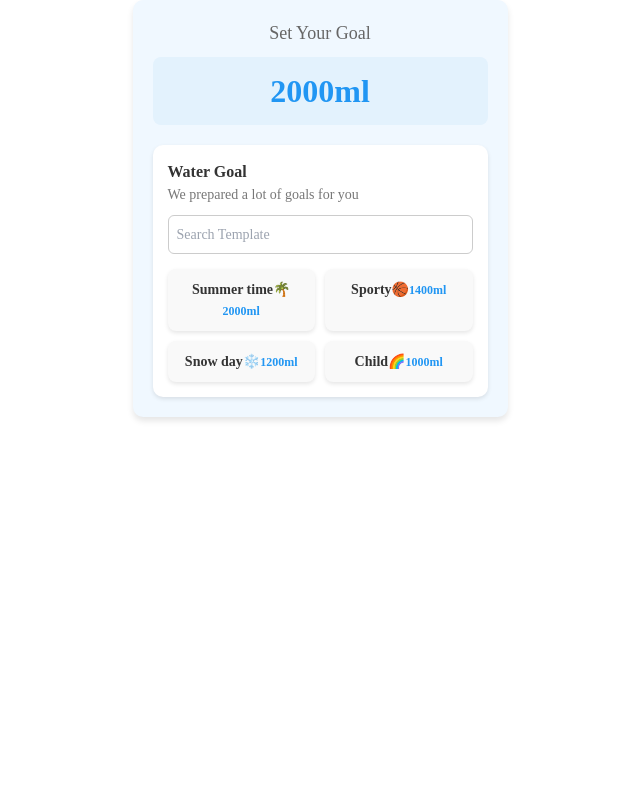
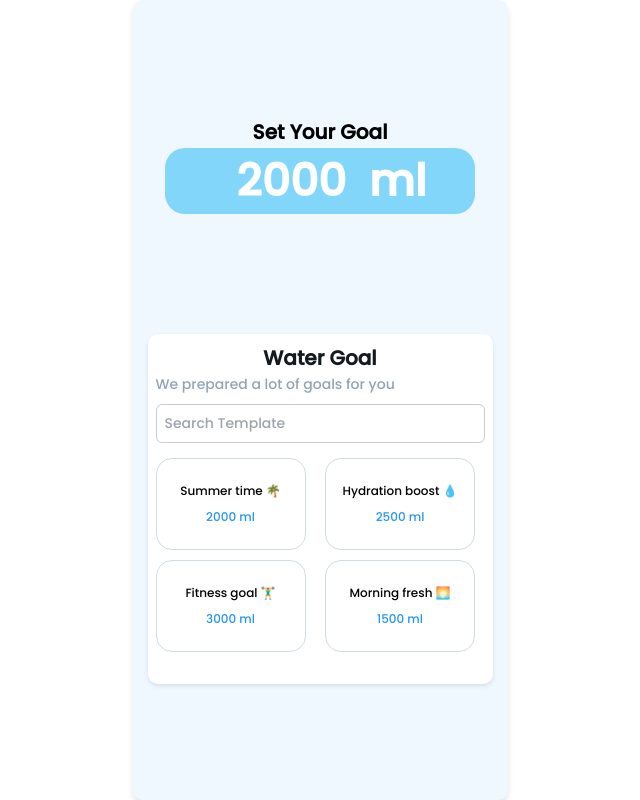
Before and after one commit to Ivan3750/watertrackerApp, a Next.js app: page /goal in a window 1280 px wide. Shown: the whole page, without its empty margins (320-960 px from the left). Built offline with nearby package versions, Linux system fonts and the light colour scheme; no server answers.

Commit message:
goal page

```diff
--- a/app/(pages)/goal/page.jsx
+++ b/app/(pages)/goal/page.jsx
@@ -1,42 +1,99 @@
-import "@/app/styles/goal.css"
+"use client";
+
+import "@/app/styles/goal.css";
+import GoalCard from "@/app/components/GoalCard";
+import search from "@/app/assets/search.svg";
+import { useState, useEffect } from "react";
+
+const WaterGoal = () => {
+  const [searchValue, setSearchValue] = useState("");
+  const [goalAmount, setGoalAmount] = useState(2000);
+
+  const goalCards = [
+    { title: "Summer time 🌴", amount: 2000 },
+    { title: "Hydration boost 💧", amount: 2500 },
+    { title: "Fitness goal 🏋️‍♂️", amount: 3000 },
+    { title: "Morning fresh 🌅", amount: 1500 },
+    { title: "Power-up hydration ⚡", amount: 1800 },
+    { title: "Healthy skin glow ✨", amount: 2200 },
+    { title: "Post-workout refill 💪", amount: 2800 },
+    { title: "Focus and energy 🔋", amount: 2300 },
+    { title: "Detox cleanse 🍋", amount: 2700 },
+    { title: "Afternoon refreshment 🌞", amount: 2100 },
+    { title: "Rise and shine ☀️", amount: 1600 },
+    { title: "Weekend hydration 🏖️", amount: 3200 },
+    { title: "Mental clarity 💡", amount: 1900 },
+    { title: "Mood booster 😊", amount: 2400 },
+    { title: "Thirsty Thursday 🥤", amount: 2600 },
+    { title: "Healthy habits 💚", amount: 2000 },
+    { title: "Quick refresh 🚰", amount: 1500 },
+    { title: "Energize your day ⚡", amount: 3000 },
+    { title: "Weekend getaway 🌊", amount: 3300 },
+    { title: "Mindful hydration 🧘‍♀️", amount: 2100 },
+  ];
+
+  useEffect(()=>{
+    fetch('/api/profil', {
+      method: 'GET',
+      headers: {
+          'Authorization': `Bearer ${localStorage.token}`
+      }
+  })
+      .then(response => response.json())
+      .then(data => {
+        setGoalAmount(Number(data.goal))
+      })
+      .catch(error => console.error(error));
+
+  }
+    ,[])
 
 
-const WaterGoal = () => {
+  useEffect(()=>{
+
+  },[goalAmount])
+
+
+  const filteredCards = goalCards.filter((card) =>
+    card.title.toLowerCase().includes(searchValue.toLowerCase())
+  );
+
   return (
     <div className="container">
       <div className="header">
         <h2 className="header-text">Set Your Goal</h2>
-          <div className="goal-display">2000ml</div>
+        <div className="goal-display">
+          <input
+            type="number"
+            className="input-setGoal"
+            min="100"
+            max="5000"
+            step="50"
+            value={goalAmount}
+            onChange={(e) => setGoalAmount(Number(e.target.value))}
+          />
+          <span>ml</span>
+        </div>
       </div>
       <div className="goal-section">
         <h3 className="section-title">Water Goal</h3>
         <p className="description">We prepared a lot of goals for you</p>
-
         <input
           type="text"
           placeholder="Search Template"
           className="search-input"
+          value={searchValue}
+          onChange={(e) => setSearchValue(e.target.value)}
         />
         <div className="cards-container">
-            <div className="card">            <span>Summer time</span>
-            <span role="img" aria-label="palm tree">🌴</span>
-            <span className="card-value">2000ml</span>
-          </div>
-          <div className="card">
-            <span>Sporty</span>
-            <span role="img" aria-label="basketball">🏀</span>
-            <span className="card-value">1400ml</span>
-          </div>
-          <div className="card">
-            <span>Snow day</span>
-            <span role="img" aria-label="snowflake">❄️</span>
-            <span className="card-value">1200ml</span>
-          </div>
-          <div className="card">
-            <span>Child</span>
-            <span role="img" aria-label="rainbow">🌈</span>
-            <span className="card-value">1000ml</span>
-          </div>
+          {filteredCards.map((card, index) => (
+            <GoalCard
+              key={index}
+              title={card.title}
+              amount={card.amount}
+              onClick={() => setGoalAmount(card.amount)}
+            />
+          ))}
         </div>
       </div>
     </div>
--- a/app/api/auth/db.js
+++ b/app/api/auth/db.js
@@ -12,6 +12,7 @@ const UserSchema = new mongoose.Schema({
   },
   weight: {type: Number, default: 0 },
   height: {type: Number, default: 0 },
+  goal: {type: Number, default: 2000},
   waterTracker: [{ amount: Number, date: Date }],
 
 });
--- a/app/api/auth/register/route.js
+++ b/app/api/auth/register/route.js
@@ -4,14 +4,13 @@ import { NextResponse } from 'next/server';
 import bcrypt from 'bcrypt';
 import jwt from 'jsonwebtoken';
 
-const SECRET_KEY = process.env.SECRET_KEY || "defaultsecret";
+const SECRET_KEY = process.env.SECRET_KEY || "water";
 
 export async function POST(req) {
   await connectMongo();
   try {
     const { username, email, password } = await req.json();
     if (!username || !email || !password) {
-      console.log(das)
       return NextResponse.json({ message: "Username, email, and password are required" }, { status: 400 });
     }
 
--- a/app/api/profil/route.js
+++ b/app/api/profil/route.js
@@ -2,32 +2,54 @@ import { connectMongo } from "@/app/lib/mongodb.js"
 import User from "@/app/api/auth/db"
 import { NextResponse } from "next/server"
 import mongoose from "mongoose"
+import jwt from 'jsonwebtoken';
+
+
+const secretKey = 'water';
 
 export async function GET(req) {
-    await connectMongo()
+    await connectMongo();
 
-    const { searchParams } = new URL(req.url)
-    const userID = searchParams.get("id")
-
-    if (!userID) {
-        return NextResponse.json({ message: "User  ID is required" }, { status: 400 })
+    const { searchParams } = new URL(req.url);
+/*     const userID = searchParams.get("id");
+ */
+    // Перевірка авторизаційного токена
+    const authHeader = req.headers.get('Authorization');
+    if (!authHeader || !authHeader.startsWith('Bearer ')) {
+        return NextResponse.json({ message: "Authorization header missing or invalid" }, { status: 401 });
     }
 
-    if (!mongoose.Types.ObjectId.isValid(userID)) {
-        return NextResponse.json({ message: "Invalid User ID format" }, { status: 400 })
-    }
+    const token = authHeader.split(" ")[1];
 
     try {
-        const user = await User.findOne({ _id: userID })
+        const decoded = jwt.verify(token, secretKey);
+        const user = await User.findOne({ email: decoded.email });
+
+       /*  if (!user) {
+            return NextResponse.json({ message: "User ID is required" }, { status: 400 });
+        } */
+
+       /*  if (!mongoose.Types.ObjectId.isValid(user.email)) {
+            return NextResponse.json({ message: "Invalid User Data format" }, { status: 400 });
+        } */
+
 
         if (!user) {
-            return NextResponse.json({ message: "User  not found" }, { status: 404 })
+            return NextResponse.json({ message: "User not found" }, { status: 404 });
         }
 
-        const { password, ...userData } = user.toObject()
-        return NextResponse.json(userData, { status: 200 })
+        const { password, ...userData } = user.toObject();
+        return NextResponse.json(userData, { status: 200 });
     } catch (error) {
-        console.error("Error fetching user:", error)
-        return NextResponse.json({ message: "Error fetching user", error: error.message }, { status: 500 })
+        if (error.name === 'JsonWebTokenError') {
+            return NextResponse.json({ message: `Invalid token` }, { status: 401 });
+        }
+
+        if (error.name === 'TokenExpiredError') {
+            return NextResponse.json({ message: "Token expired" }, { status: 401 });
+        }
+
+        console.error("Error fetching user:", error);
+        return NextResponse.json({ message: `Error fetching user ${token}`, error: error.message }, { status: 500 });
     }
 }
--- /dev/null
+++ b/app/components/GoalCard.jsx
@@ -0,0 +1,10 @@
+const GoalCard = ({ title, amount, onClick }) => {
+    return (
+      <div className="card" onClick={onClick}>
+        <h3>{title}</h3>
+        <span className="card-value">{amount} ml</span>
+      </div>
+    );
+  };
+
+  export default GoalCard;
--- a/app/styles/goal.css
+++ b/app/styles/goal.css
@@ -1,11 +1,15 @@
 .container {
-    font-family: 'Arial, sans-serif';
+  font-family: Poppins;
     background-color: #f0f8ff;
-    padding: 20px;
+    padding: 15px;
     border-radius: 10px;
     width: 375px;
     margin: 0 auto;
     box-shadow: 0 4px 6px rgba(0, 0, 0, 0.1);
+    height: 100vh;
+    display: flex;
+    flex-direction: column;
+    justify-content: space-evenly;
   }
 
   .header {
@@ -14,36 +18,69 @@
   }
 
   .header-text {
-    font-size: 18px;
-    color: #666;
+    color: rgb(0, 0, 0);
+font-family: Poppins;
+font-size: 20px;
+font-weight: 600;
+line-height: 32px;
+letter-spacing: 0%;
+text-align: center;
   }
 
   .goal-display {
-    font-size: 32px;
-    font-weight: bold;
-    color: #2196f3;
-    background-color: #e3f2fd;
-    border-radius: 8px;
-    padding: 10px;
-    margin-top: 10px;
+    color: rgb(255, 255, 255);
+font-family: Poppins;
+font-size: 44px;
+font-weight: 600;
+line-height: 80px;
+letter-spacing: -1%;
+text-align: left;
+border-radius: 20px;
+background: rgb(130, 214, 250);
+width: 90%;
+height: 66px;
+display: flex;
+text-align: center;
+justify-content: center;
+margin: 0px auto;
+text-align: center;
+  }
+
+
+  .goal-display span{
+    align-items: center;
+    display: flex
+;
   }
 
   .goal-section {
     background-color: #fff;
     border-radius: 10px;
-    padding: 15px;
+    padding: 8px;
     box-shadow: 0 2px 4px rgba(0, 0, 0, 0.1);
+    height: 350px;
+    box-sizing: border-box;
+
   }
 
   .section-title {
-    font-size: 16px;
-    font-weight: bold;
-    color: #333;
+    color: rgb(20, 26, 30);
+font-family: Poppins;
+font-size: 20px;
+font-weight: 600;
+line-height: 32px;
+letter-spacing: 0%;
+text-align: center;
   }
 
   .description {
-    font-size: 14px;
-    color: #777;
+    color: rgb(144, 165, 180);
+font-family: Poppins;
+font-size: 14px;
+font-weight: 500;
+line-height: 20px;
+letter-spacing: -1%;
+text-align: left;
     margin-bottom: 10px;
   }
 
@@ -60,21 +97,101 @@
     display: grid;
     grid-template-columns: 1fr 1fr;
     gap: 10px;
+    height: 200px;
+    overflow-y: scroll;
+    -ms-overflow-style: none;  /* IE and Edge */
+    scrollbar-width: none;
+    }
+
+  .card {
+    box-sizing: border-box;
+    border: 0.5px solid rgb(208, 219, 226);
+    border-radius: 16px;
+    background: rgb(255, 255, 255);
+      width: 150px;
+  height: 92px;
+  display: flex
+;
+    flex-direction: column;
+    justify-content: center;
+    align-content: center;
+    align-items: center;
+    transition: .2s;
+
   }
 
-  .card {
-    background-color: #f9f9f9;
-    border-radius: 8px;
-    text-align: center;
-    padding: 10px;
-    box-shadow: 0 2px 4px rgba(0, 0, 0, 0.1);
-    font-size: 14px;
-    font-weight: bold;
-    color: #333;
-  }
+.card h3{
+  font-size: 12px;
+  font-weight: 500;
+}
+.card:hover{
+  background: rgb(239, 239, 239);
+  cursor: pointer;
+  scale: 0.95;
+  transition: .2s;
+
+}
 
   .card-value {
     margin-top: 8px;
     font-size: 12px;
     color: #2196f3;
   }
+
+
+  .input-setGoal{
+    text-align: center;
+    background-color: transparent;
+    border: 0;
+    width: 50%;
+  }
+
+  .input-setGoal:focus{
+    border: 0;
+  }
+
+  textarea:focus, input:focus{
+    outline: none;
+}
+
+/* Chrome, Safari, Edge, Opera */
+input::-webkit-outer-spin-button,
+input::-webkit-inner-spin-button {
+  -webkit-appearance: none;
+  margin: 0;
+}
+
+/* Firefox */
+input[type=number] {
+  -moz-appearance: textfield;
+}
+
+*::-webkit-scrollbar {
+  height: 10px;
+  width: 10px;
+}
+*::-webkit-scrollbar-track {
+  border-radius: 5px;
+  background-color: #DFE9EB;
+}
+
+*::-webkit-scrollbar-track:hover {
+  background-color: #B8C0C2;
+}
+
+*::-webkit-scrollbar-track:active {
+  background-color: #B8C0C2;
+}
+
+*::-webkit-scrollbar-thumb {
+  border-radius: 5px;
+  background-color: #397524;
+}
+
+*::-webkit-scrollbar-thumb:hover {
+  background-color: #ffffff;
+}
+
+*::-webkit-scrollbar-thumb:active {
+  background-color: #FFF0F0;
+}
```
Also changed, not shown: app/assets/search.svg (added). Lines whose indentation alone changed are shown as unchanged.
